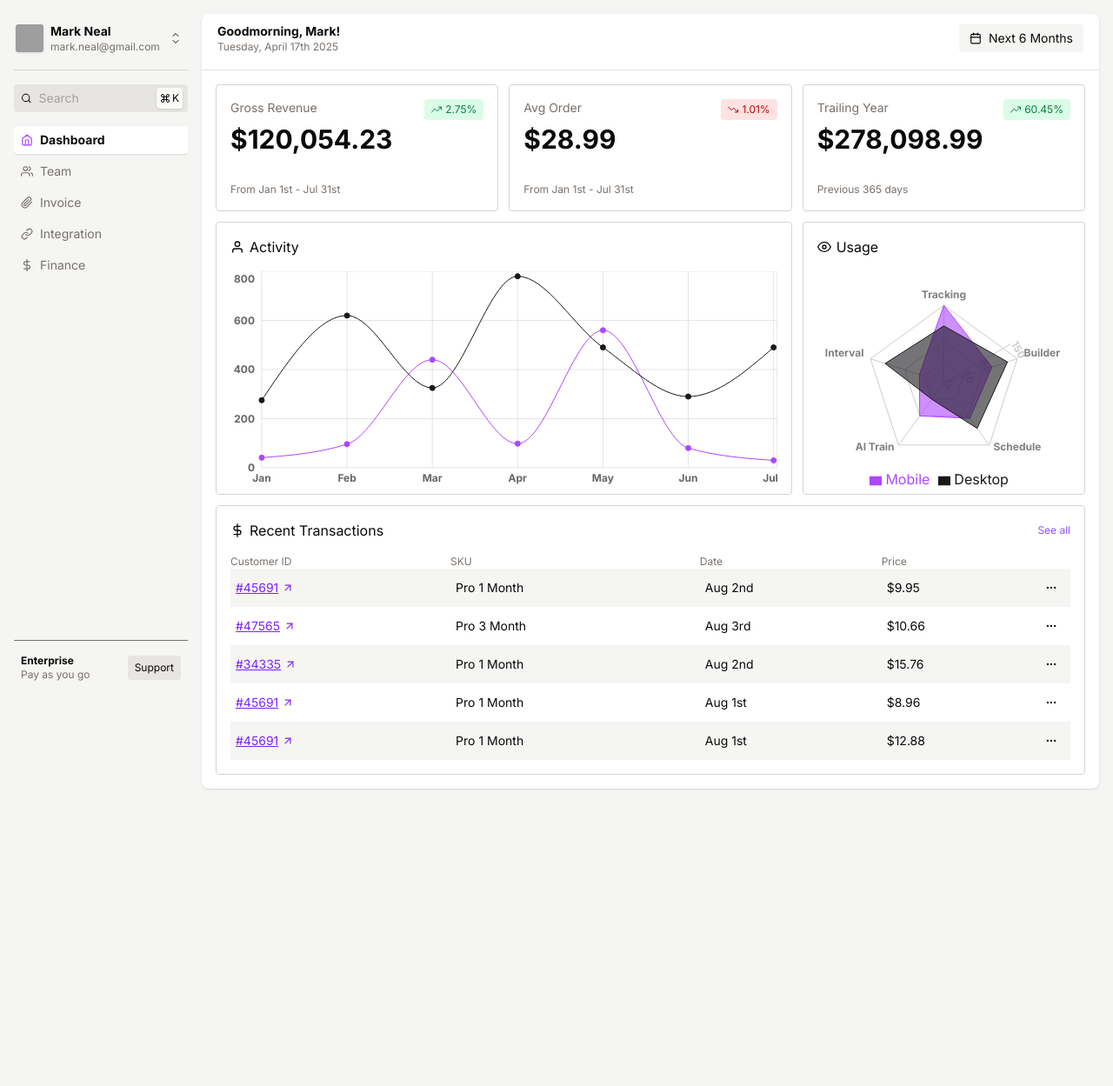
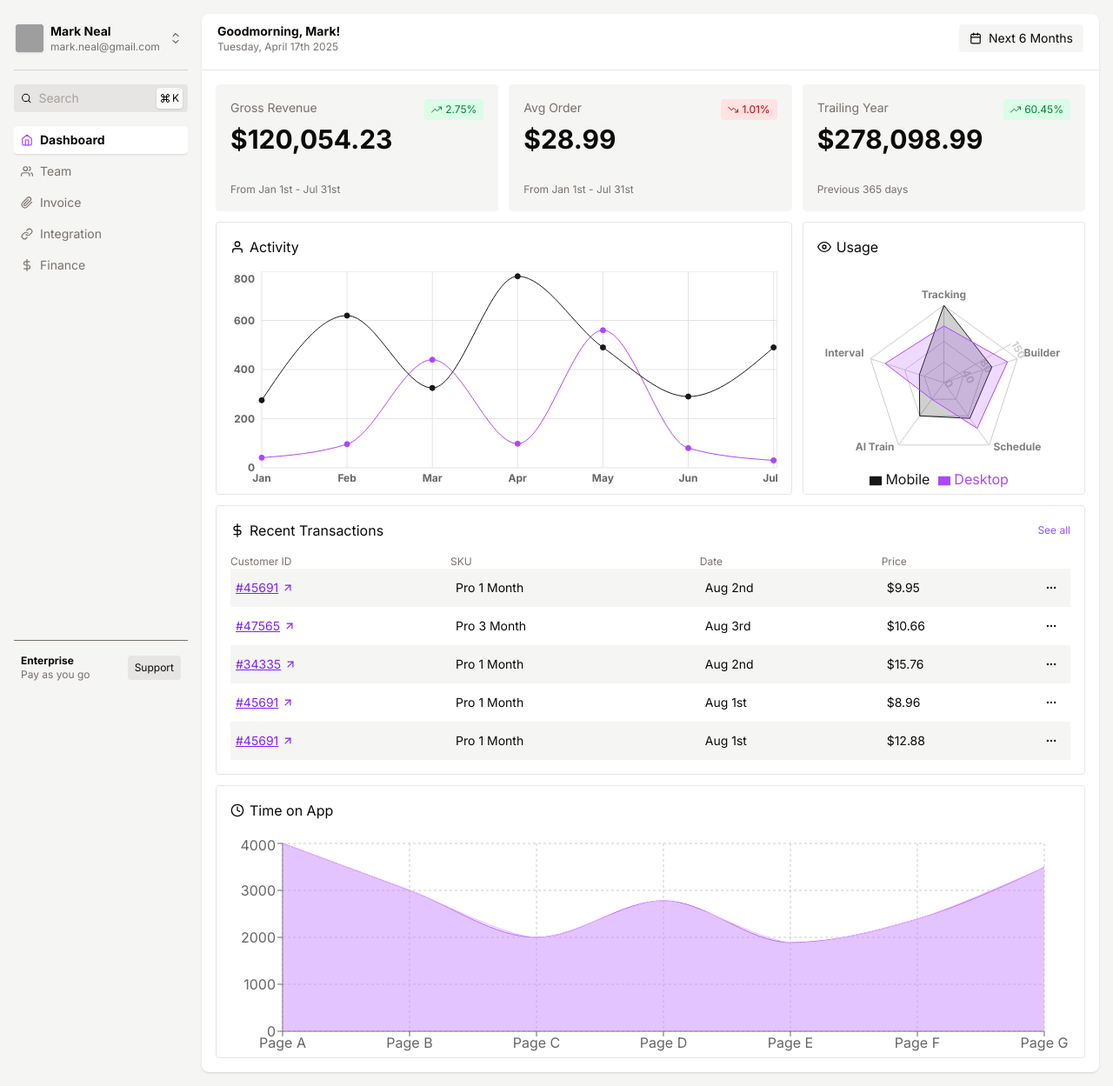
Before and after one commit to markjosephtx/dashboard-vite-react-tailwind, a React (Vite) app: page / in a window 1280 px wide. Shown: the whole page at 87% size. Before the commit the page ends 923 px from the top, so only its background shows below. Built offline with nearby package versions, Linux system fonts and the light colour scheme; grey boxes are pictures that could not be loaded.

Commit message:
Added additional styling

```diff
--- /dev/null
+++ b/src/Components/Dashboard/AcivityAreaChart.jsx
@@ -0,0 +1,87 @@
+import React from 'react'
+import { FiClock } from 'react-icons/fi'
+import { AreaChart, Area, XAxis, YAxis, CartesianGrid, Tooltip, ResponsiveContainer } from 'recharts';
+import { curveCardinal } from 'd3-shape';
+
+const data = [
+    {
+      name: 'Page A',
+      uv: 4000,
+      pv: 2400,
+      amt: 2400,
+    },
+    {
+      name: 'Page B',
+      uv: 3000,
+      pv: 1398,
+      amt: 2210,
+    },
+    {
+      name: 'Page C',
+      uv: 2000,
+      pv: 9800,
+      amt: 2290,
+    },
+    {
+      name: 'Page D',
+      uv: 2780,
+      pv: 3908,
+      amt: 2000,
+    },
+    {
+      name: 'Page E',
+      uv: 1890,
+      pv: 4800,
+      amt: 2181,
+    },
+    {
+      name: 'Page F',
+      uv: 2390,
+      pv: 3800,
+      amt: 2500,
+    },
+    {
+      name: 'Page G',
+      uv: 3490,
+      pv: 4300,
+      amt: 2100,
+    },
+  ];
+
+  const cardinal = curveCardinal.tension(0.2);
+
+function AcivityAreaChart() {
+  return (
+    <div className='col-span-12 overflow-hidden rounded border border-stone-200'>
+            <div className='p-4'>
+                <h3 className='flex items-center gap-1.5 font-medium'>
+                    <FiClock /> Time on App
+                </h3>
+            </div>
+            <div className='h-64 px-4'>
+            <ResponsiveContainer width="100%" height="100%">
+        <AreaChart
+          width={500}
+          height={400}
+          data={data}
+          margin={{
+            top: 10,
+            right: 30,
+            left: 0,
+            bottom: 0,
+          }}
+        >
+          <CartesianGrid strokeDasharray="3 3" />
+          <XAxis dataKey="name" />
+          <YAxis />
+          <Tooltip />
+          <Area type="monotone" dataKey="uv" stroke="#ad46ff" fill="#ad46ff" fillOpacity={0.3} />
+          <Area type={cardinal} dataKey="uv" stroke="#e2bdff" fill="#e2bdff" fillOpacity={0.3} />
+        </AreaChart>
+      </ResponsiveContainer>
+            </div>
+        </div>
+  )
+}
+
+export default AcivityAreaChart
--- a/src/Components/Dashboard/ActivityGraph.jsx
+++ b/src/Components/Dashboard/ActivityGraph.jsx
@@ -51,7 +51,7 @@ import {
 
 function ActivityGraph() {
   return (
-    <div className='col-span-8 overflow-hidden rounded border border-stone-300'>
+    <div className='col-span-8 overflow-hidden rounded border border-stone-200'>
         <div className='p-4'>
             <h3 className='flex items-center gap-1.5 font-medium'>
                 <FiUser /> Activity
--- a/src/Components/Dashboard/Grid.jsx
+++ b/src/Components/Dashboard/Grid.jsx
@@ -3,6 +3,7 @@ import StatCards from './StatCards'
 import ActivityGraph from './ActivityGraph'
 import UsageRadar from './UsageRadar'
 import RecentTransactions from './RecentTransactions'
+import AcivityAreaChart from './AcivityAreaChart'
 
 function Grid() {
   return (
@@ -11,6 +12,7 @@ function Grid() {
         <ActivityGraph />
         <UsageRadar />
         <RecentTransactions />
+        <AcivityAreaChart />
 
     </div>
   )
--- a/src/Components/Dashboard/RecentTransactions.jsx
+++ b/src/Components/Dashboard/RecentTransactions.jsx
@@ -3,7 +3,7 @@ import { FiDollarSign, FiArrowUpRight, FiMoreHorizontal } from 'react-icons/fi'
 
 function RecentTransactions() {
   return (
-    <div className='col-span-12 p-4 rounded border border-stone-300'>
+    <div className='col-span-12 p-4 rounded border border-stone-200'>
         <div className='mb-4 flex items-center justify-between'>
             <h3 className='flex items-center gap-1.5 font-medium'>
                 <FiDollarSign /> Recent Transactions
--- a/src/Components/Dashboard/StatCards.jsx
+++ b/src/Components/Dashboard/StatCards.jsx
@@ -31,7 +31,7 @@ function StatCards() {
 
 const Card = ({ title, value, pillText, trend, period }) => {
   return (
-    <div className='p-4 rounded border border-stone-300 col-span-4'>
+    <div className='p-4 rounded border border-stone-100 col-span-4 bg-stone-100'>
       <div className='flex mb-8 items-start justify-between'>
         <div>
             <h3 className="text-stone-500 mb-2 text-sm">{title}</h3>
--- a/src/Components/Dashboard/UsageRadar.jsx
+++ b/src/Components/Dashboard/UsageRadar.jsx
@@ -46,7 +46,7 @@ const data = [
 
 function UsageRadar() {
   return (
-    <div className='col-span-4 overflow-hidden rounded border border-stone-300'>
+    <div className='col-span-4 overflow-hidden rounded border border-stone-200'>
             <div className='p-4'>
                 <h3 className='flex items-center gap-1.5 font-medium'>
                     <FiEye /> Usage
@@ -68,16 +68,16 @@ function UsageRadar() {
           <Radar
             name="Mobile"
             dataKey="mobile"
-            stroke="#ad46ff"
-            fill="#ad46ff"
-            fillOpacity={0.6}
+            stroke="#18181b"
+            fill="#18181b"
+            fillOpacity={0.2}
         />
           <Radar
             name="Desktop"
             dataKey="desktop"
-            stroke="#18181b"
-            fill="#18181b"
-            fillOpacity={0.6}
+            stroke="#ad46ff"
+            fill="#ad46ff"
+            fillOpacity={0.2}
         />
         <Legend
             wrapperClassName='text-xs text-stone-500'
```
